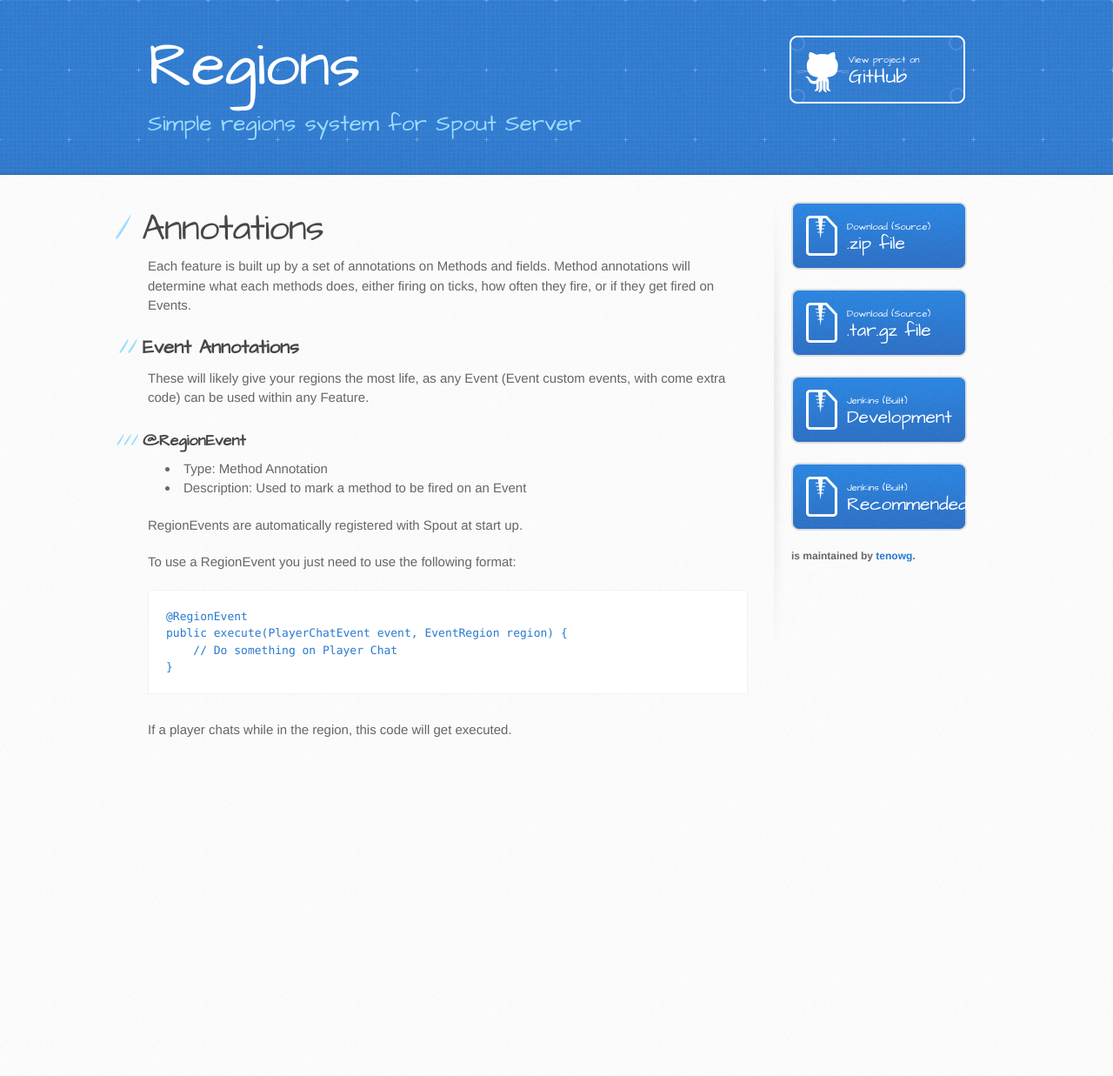
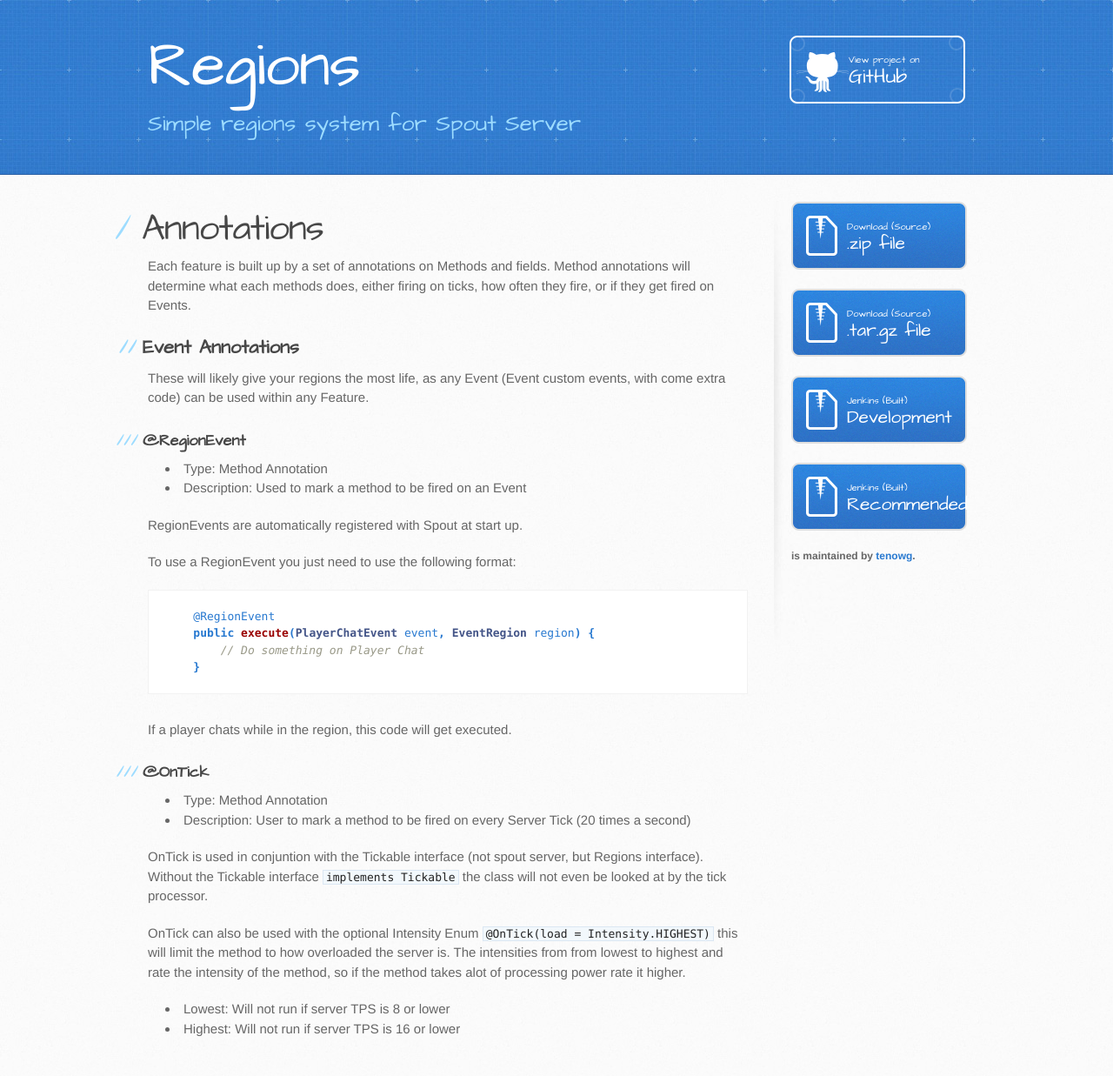
Before and after one commit to tenowg/Regions, a Jekyll site: the page built from annotation.md, in a window 1280 px wide. Shown: the whole page at 87% size. Built offline with Jekyll 4.4.1, drawn with Linux system fonts in a browser that asks for light colours; before the commit the page ends 900 px from its top, so only the background shows below that.

Commit message:
Start annotation docs

```diff
--- a/annotation.md
+++ b/annotation.md
@@ -16,9 +16,21 @@ RegionEvents are automatically registered with Spout at start up.
 
 To use a RegionEvent you just need to use the following format:
 
+{% highlight java %}
     @RegionEvent
     public execute(PlayerChatEvent event, EventRegion region) {
         // Do something on Player Chat
     }
+{% endhighlight %}
 
 If a player chats while in the region, this code will get executed.
+
+### @OnTick
+* Type: Method Annotation
+* Description: User to mark a method to be fired on every Server Tick (20 times a second)
+
+OnTick is used in conjuntion with the Tickable interface (not spout server, but Regions interface). Without the Tickable interface `implements Tickable` the class will not even be looked at by the tick processor.
+
+OnTick can also be used with the optional Intensity Enum `@OnTick(load = Intensity.HIGHEST)` this will limit the method to how overloaded the server is. The intensities from from lowest to highest and rate the intensity of the method, so if the method takes alot of processing power rate it higher.
+* Lowest: Will not run if server TPS is 8 or lower
+* Highest: Will not run if server TPS is 16 or lower
```
